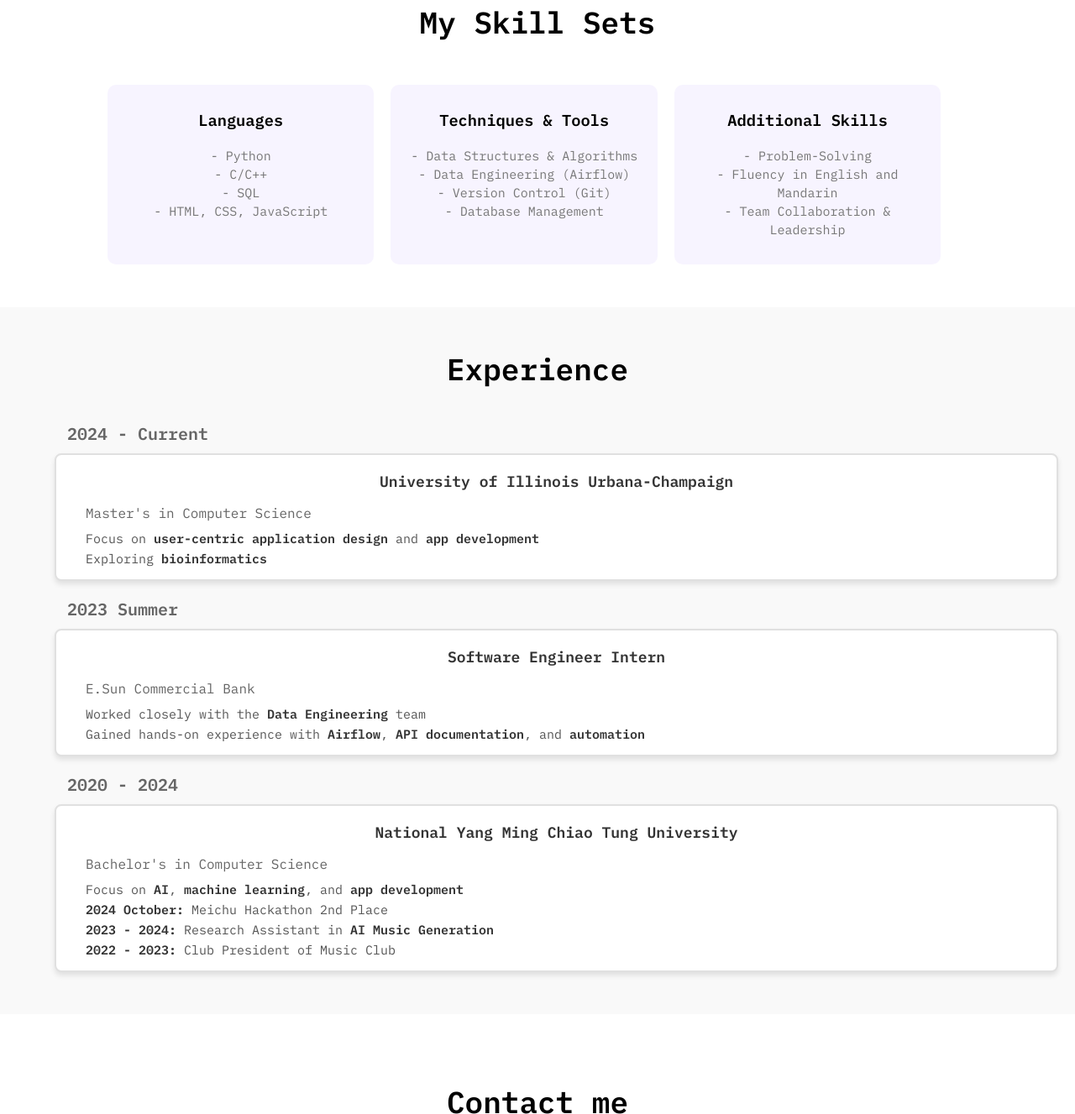
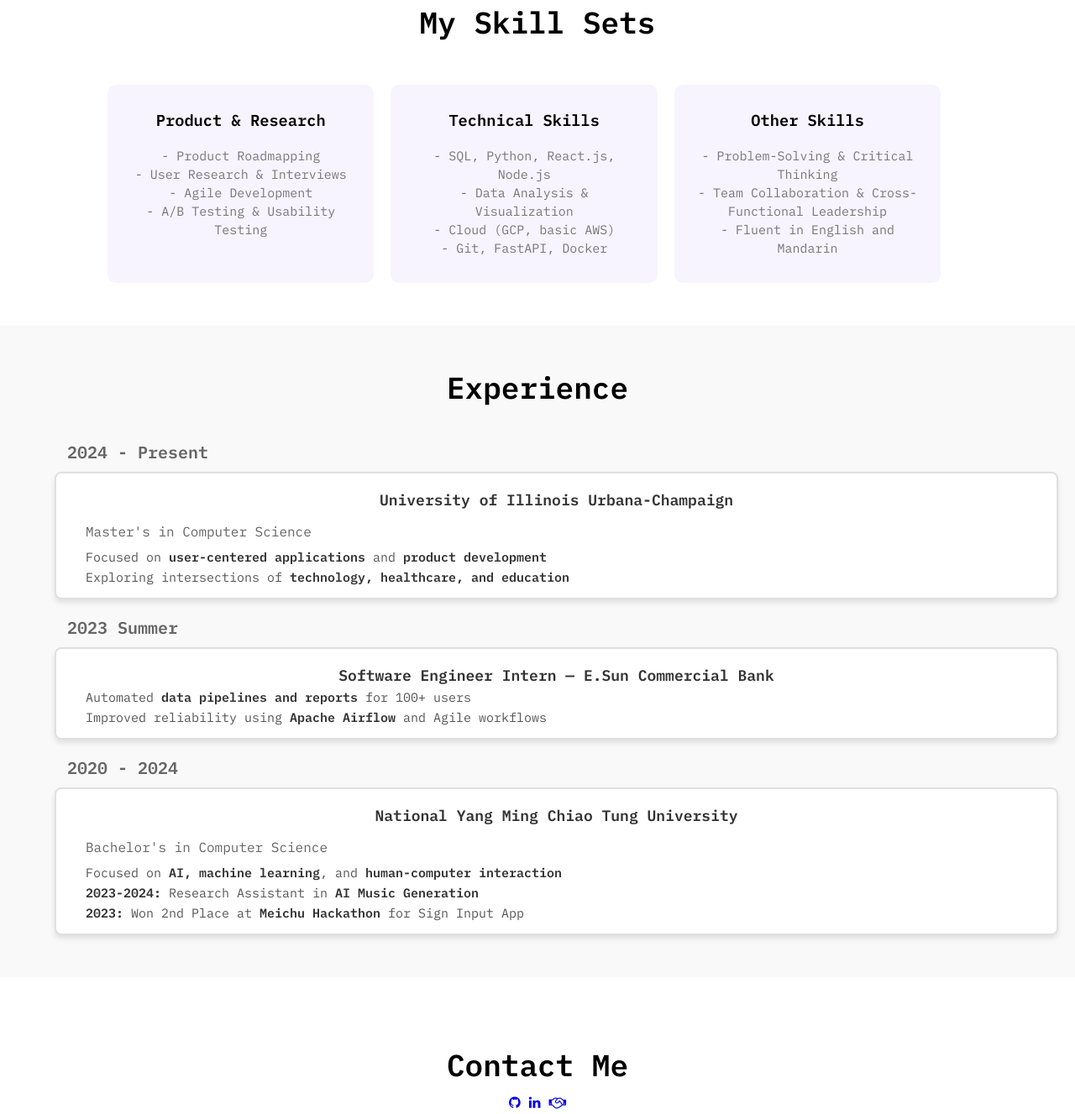
Before and after one commit to Emeraldb01/Emeraldb01.github.io, a plain HTML site: page personal_website/index.html in a window 1280 px wide. Shown: the part 897-2224 px from the top of the page at 84% size. Drawn offline with Linux system fonts and the light colour scheme.

Commit message:
✨ Update personal website content and structure

```diff
--- a/personal_website/index.html
+++ b/personal_website/index.html
@@ -3,7 +3,7 @@
 <head>
     <meta name="viewport" content="width=device-width, initial-scale=1.0">
     <meta charset="UTF-8">
-    <title>Document</title>
+    <title>Emerald Chang | Product Management Intern</title>
     <link rel="stylesheet" href="style.css">
     <link rel="preconnect" href="https://fonts.googleapis.com">
     <link rel="preconnect" href="https://fonts.gstatic.com" crossorigin>
@@ -13,88 +13,82 @@
 <body>
 <section class="header">
     <nav>
-        <!--a href="index.html"><img src="image/logo.png"></a-->
         <div class="nav-links" id="navLinks">
             <i class="fa fa-times" onclick="hideMenu()"></i>
             <ul>
                 <li><a href="index.html">HOME</a></li>
                 <li><a href="projects.html">PROJECTS</a></li>
                 <li><a href="blog.html">BLOG</a></li>
-                <li><a id="scroll-bottom">CONTACT</button></li>
+                <li><a id="scroll-bottom">CONTACT</a></li>
             </ul>
         </div>
         <i class="fa fa-bars" onclick="showMenu()"></i>
     </nav>
 </section>
+
 <section>
     <div class="text-box" id="ti">
         <h1>Nai-Syuan Chang (Emerald)</h1>
         <h3>常乃璇</h3>
-        <p>Hi, I’m Emerald (they/them). 🌟
-            <br>I’m a master’s student in Computer Science at UIUC, passionate about making a difference through software and data engineering.
-            <br><br>I care deeply about sustainability, equality, and social awareness, and I want to create technology that truly empowers people and builds a better future.
-            <br><br>Fun fact:
-            <br>I love shredding on my electric guitar! 🎸 (Still debating if I should get a "real" septum piercing… maybe someday!)
+        <p>Hi, I’m Emerald (they/them). 🌟<br>
+            I'm a Product Management Intern candidate and Master's student in Computer Science at UIUC.<br><br>
+            Passionate about building data-driven, user-centered products that make a real-world impact.<br>
+            My background combines technical software development with user research, product strategy, and agile execution.<br><br>
+            Fun fact:<br>
+            I love playing electric guitar! 🎸 (Still debating about that septum piercing... maybe one day!)
         </p>
-
         <a id="scroll-button" class="scroll-btn">click to explore!</a>
     </div>
     <img class="img1" src="image/me1.png" style="max-width:100%; max-height:100%">
 </section>
 
-
-<!----about------>
 <section class="about" id="about">
     <h1>My Skill Sets</h1>
     <div class="row">
         <div class="info">
-            <h3>Languages</h3>
-            <p>- Python
-                <br>- C/C++
-                <br>- SQL
-                <br>- HTML, CSS, JavaScript
-            </p>
+            <h3>Product & Research</h3>
+            <p>- Product Roadmapping<br>
+               - User Research & Interviews<br>
+               - Agile Development<br>
+               - A/B Testing & Usability Testing</p>
         </div>
         <div class="info">
-            <h3>Techniques & Tools</h3>
-            <p>- Data Structures & Algorithms
-                <br>- Data Engineering (Airflow)
-                <br>- Version Control (Git)
-                <br>- Database Management
-            </p>
+            <h3>Technical Skills</h3>
+            <p>- SQL, Python, React.js, Node.js<br>
+               - Data Analysis & Visualization<br>
+               - Cloud (GCP, basic AWS)<br>
+               - Git, FastAPI, Docker</p>
         </div>
         <div class="info">
-            <h3>Additional Skills</h3>
-            <p>- Problem-Solving
-                <br>- Fluency in English and Mandarin
-                <br>- Team Collaboration & Leadership
-            </p>
+            <h3>Other Skills</h3>
+            <p>- Problem-Solving & Critical Thinking<br>
+               - Team Collaboration & Cross-Functional Leadership<br>
+               - Fluent in English and Mandarin</p>
         </div>
     </div>
 </section>
-<!----Experience Timeline---->
+
 <section class="experience" id="experience">
     <h1>Experience</h1>
     <div class="timeline">
         <div class="timeline-period">
-            <h2>2024 - Current</h2>
+            <h2>2024 - Present</h2>
             <div class="timeline-event">
                 <h3>University of Illinois Urbana-Champaign</h3>
                 <p>Master's in Computer Science</p>
                 <ul class="achievements">
-                    <li>Focus on <strong>user-centric application design</strong> and <strong>app development</strong></li>
-                    <li>Exploring <strong>bioinformatics</strong></li>
+                    <li>Focused on <strong>user-centered applications</strong> and <strong>product development</strong></li>
+                    <li>Exploring intersections of <strong>technology, healthcare, and education</strong></li>
                 </ul>
             </div>
         </div>
         <div class="timeline-period">
             <h2>2023 Summer</h2>
             <div class="timeline-event">
-                <h3>Software Engineer Intern</h3>
-                <p>E.Sun Commercial Bank</p>
+                <h3>Software Engineer Intern — E.Sun Commercial Bank</h3>
                 <ul class="achievements">
-                    <li>Worked closely with the <strong>Data Engineering</strong> team</li>
-                    <li>Gained hands-on experience with <strong>Airflow</strong>, <strong>API documentation</strong>, and <strong>automation</strong></li>
+                    <li>Automated <strong>data pipelines and reports</strong> for 100+ users</li>
+                    <li>Improved reliability using <strong>Apache Airflow</strong> and Agile workflows</li>
                 </ul>
             </div>
         </div>
@@ -104,25 +98,22 @@
                 <h3>National Yang Ming Chiao Tung University</h3>
                 <p>Bachelor's in Computer Science</p>
                 <ul class="achievements">
-                    <li>Focus on <strong>AI</strong>, <strong>machine learning</strong>, and <strong>app development</strong></li>
-                    <li><strong>2024 October:</strong> Meichu Hackathon 2nd Place</li>
-                    <li><strong>2023 - 2024:</strong> Research Assistant in <strong>AI Music Generation</strong></li>
-                    <li><strong>2022 - 2023:</strong> Club President of Music Club</li>
+                    <li>Focused on <strong>AI, machine learning</strong>, and <strong>human-computer interaction</strong></li>
+                    <li><strong>2023-2024:</strong> Research Assistant in <strong>AI Music Generation</strong></li>
+                    <li><strong>2023:</strong> Won 2nd Place at <strong>Meichu Hackathon</strong> for Sign Input App</li>
                 </ul>
             </div>
         </div>
     </div>
 </section>
 
-
-<!----Contact---->
 <section class="contact">
-    <h1>Contact me</h1>
+    <h1>Contact Me</h1>
     <div class="align">
         <a href="https://github.com/Emeraldb01?tab=repositories" target="_blank" aria-label="GitHub">
             <i class="fa fa-github"></i>
         </a>
-        <a href="www.linkedin.com/in/naisyuanchang" target="_blank" aria-label="LinkedIn">
+        <a href="https://www.linkedin.com/in/naisyuanchang" target="_blank" aria-label="LinkedIn">
             <i class="fa fa-linkedin"></i>
         </a>
         <a href="https://app.joinhandshake.com/profiles/gvxpfw" target="_blank" aria-label="Handshake">
@@ -130,34 +121,26 @@
         </a>
     </div>
     <div class="align">
-        <p>naisyuanchang@gmail.com
-            <br>858-933-8169
+        <p>naisyuanchang@gmail.com<br>
+           858-933-8169
         </p>
     </div>
 </section>
 
+<script>
+    var navLinks = document.getElementById("navLinks");
+    function showMenu(){ navLinks.style.right = "0"; }
+    function hideMenu(){ navLinks.style.right = "-200px"; }
+</script>
 
-
-
-<!---Javascript for "about" scrolling down---->
 <script>
-    // Get the button
-    const button = document.getElementById("scroll-button");
-
-    // Add an event listener to the button
-    button.addEventListener("click", function() {
+    document.getElementById("scroll-button").addEventListener("click", function() {
         const element = document.getElementById("about");
-        // Get the current position of the element
         const elementPosition = element.getBoundingClientRect().top;
-        // Get the current position of the scroll bar
         const currentPosition = window.pageYOffset;
-        // Calculate the distance to scroll
         const distance = elementPosition - currentPosition;
-        // Set the duration of the animation (in milliseconds)
         const duration = 1000;
-        // Create a function that scrolls down by a certain amount per frame
         const scrollBy = (distance - 400) / (duration / 2);
-        // Use setTimeout to create the animation
         let start = null;
         function step(timestamp) {
             if (!start) start = timestamp;
@@ -167,26 +150,9 @@
                 window.requestAnimationFrame(step);
             }
         }
-    // Call the animation function
         window.requestAnimationFrame(step);
     });
-
 </script>
-
-<!--------Javascript for toggle menu-------->
-<script>
-    var navLinks = document.getElementById("navLinks");
-
-    function showMenu(){
-        navLinks.style.right = "0";
-    }
-
-    function hideMenu(){
-        navLinks.style.right = "-200px";
-    }
-
-</script>
-
 
 <script>
     document.getElementById("scroll-bottom").addEventListener("click", function(){
@@ -194,6 +160,5 @@
     });
 </script>
 
-
 </body>
 </html>
```
Also changed, not shown: 1 other file. Lines whose indentation alone changed are shown as unchanged.
